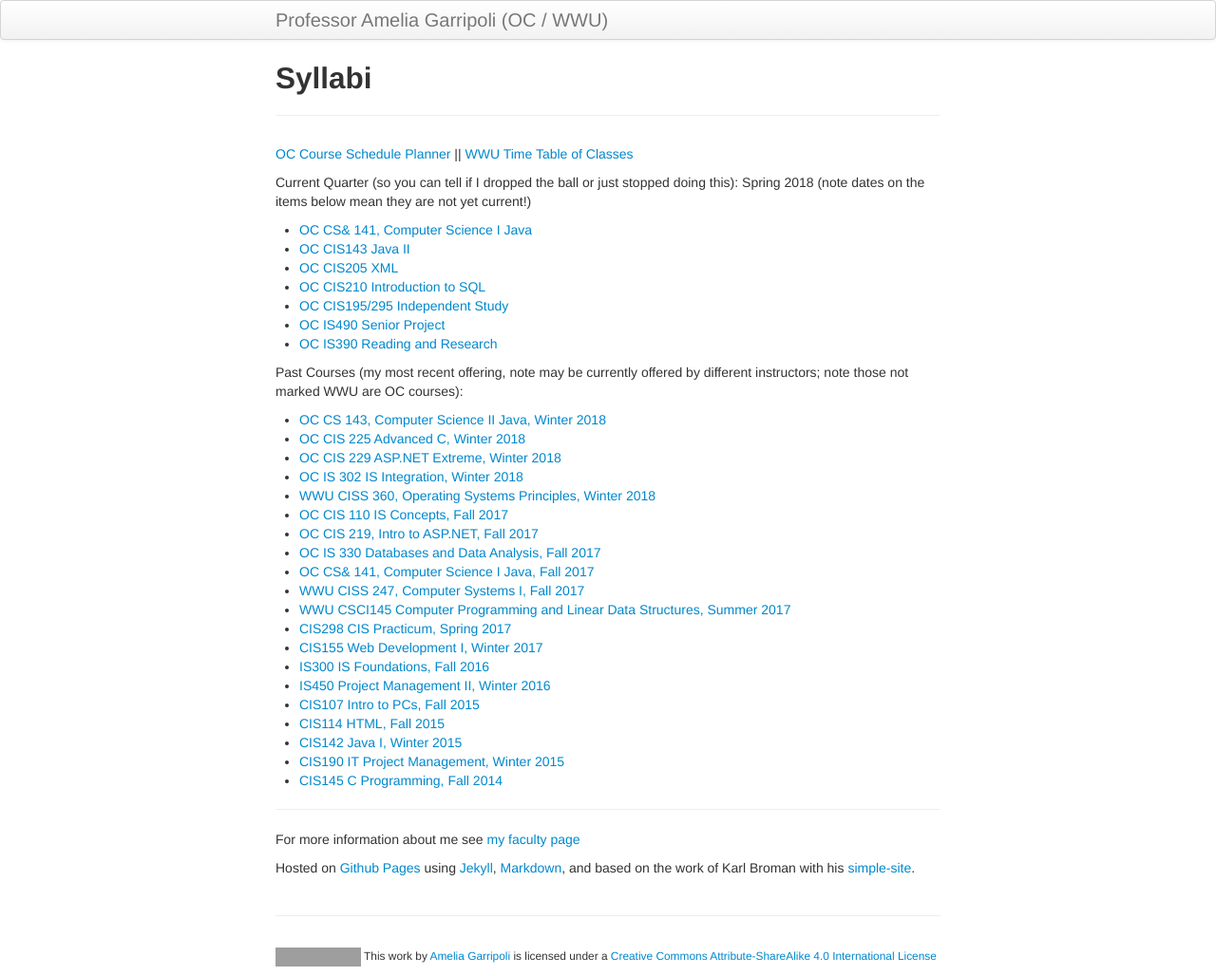
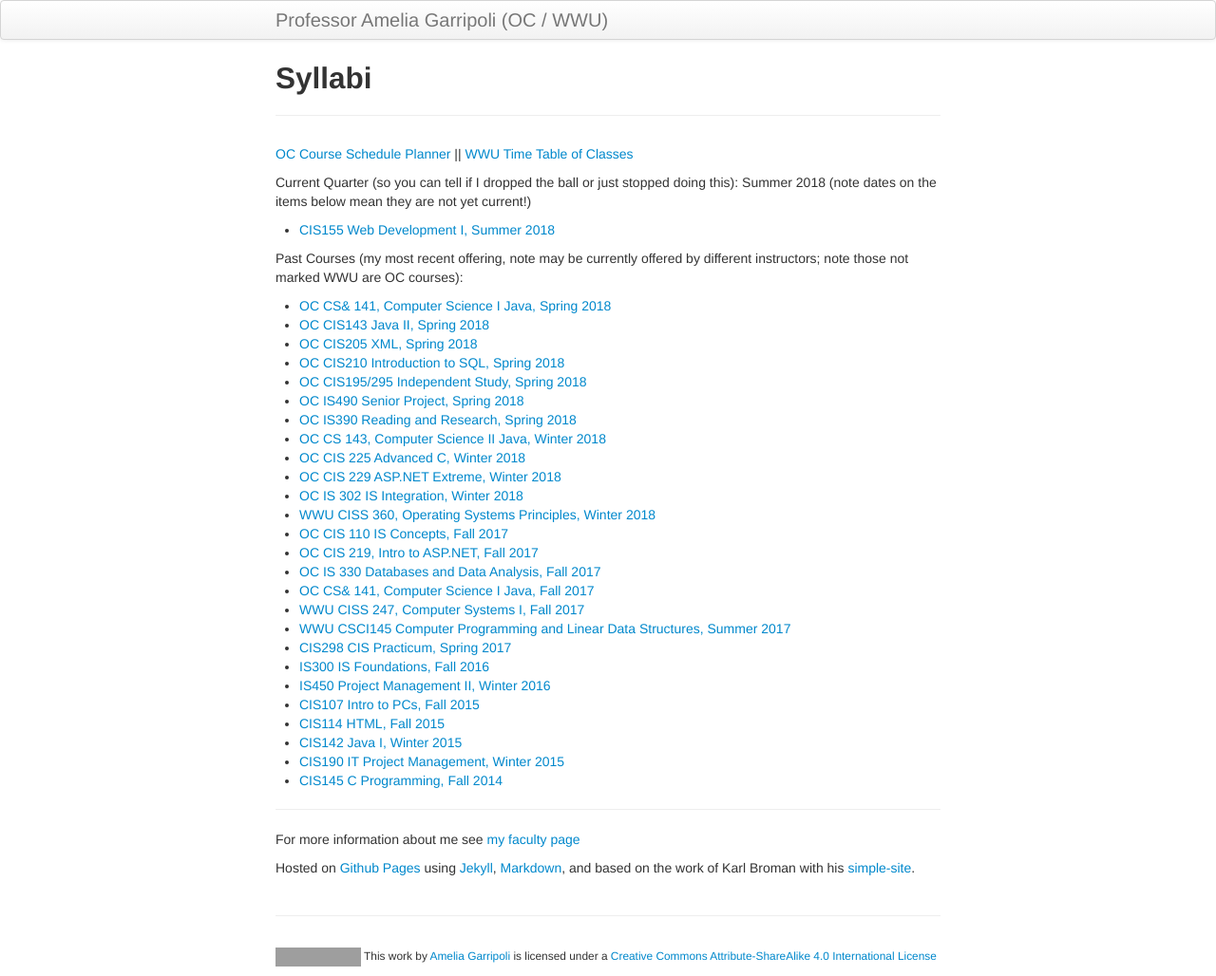
Before and after one commit to argoc/syllabub, a Jekyll site: the page built from index.md, in a window 1280 px wide. Shown: the whole page at 95% size. Built offline with Jekyll 4.4.1, drawn with Linux system fonts in a browser that asks for light colours; grey boxes are pictures that could not be loaded.

Commit message:
index for sum18

```diff
--- a/index.md
+++ b/index.md
@@ -7,18 +7,19 @@ description: Capturing current syllabi (past revs in repo history)
 [OC Course Schedule Planner](https://apps.olympic.edu/classschedule/Default.aspx) ||
 [WWU Time Table of Classes](https://admin.wwu.edu/pls/wwis/wwskcfnd.TimeTable)
 
-Current Quarter (so you can tell if I dropped the ball or just stopped doing this): Spring 2018 (note dates on the items below mean they are not yet current!)
+Current Quarter (so you can tell if I dropped the ball or just stopped doing this): Summer 2018 (note dates on the items below mean they are not yet current!)
 
-- [OC CS& 141, Computer Science I Java](CS141.html)
-- [OC CIS143 Java II](CIS143.html)
-- [OC CIS205 XML](CIS205.html)
-- [OC CIS210 Introduction to SQL](CIS210.html)
-- [OC CIS195/295 Independent Study](CIS195295.html)
-- [OC IS490 Senior Project](IS490.html)
-- [OC IS390 Reading and Research](IS390.html)
+- [CIS155 Web Development I, Summer 2018](CIS155.html)
 
 Past Courses (my most recent offering, note may be currently offered by different instructors; note those not marked WWU are OC courses):
 
+- [OC CS& 141, Computer Science I Java, Spring 2018](CS141.html)
+- [OC CIS143 Java II, Spring 2018](CIS143.html)
+- [OC CIS205 XML, Spring 2018](CIS205.html)
+- [OC CIS210 Introduction to SQL, Spring 2018](CIS210.html)
+- [OC CIS195/295 Independent Study, Spring 2018](CIS195295.html)
+- [OC IS490 Senior Project, Spring 2018](IS490.html)
+- [OC IS390 Reading and Research, Spring 2018](IS390.html)
 - [OC CS 143, Computer Science II Java, Winter 2018](CS143.html)
 - [OC CIS 225 Advanced C, Winter 2018](CIS225.html)
 - [OC CIS 229 ASP.NET Extreme, Winter 2018](CIS229.html)
@@ -31,7 +32,6 @@ Past Courses (my most recent offering, note may be currently offered by differen
 - [WWU CISS 247, Computer Systems I, Fall 2017](CISS247.html)
 - [WWU CSCI145 Computer Programming and Linear Data Structures, Summer 2017](CSCI145.html)
 - [CIS298 CIS Practicum, Spring 2017](CIS298.html)
-- [CIS155 Web Development I, Winter 2017](CIS155.html)
 - [IS300 IS Foundations, Fall 2016](archive/2016_Fall_IS300_Item_2250_2251_syllabus_v0.pdf)
 - [IS450 Project Management II, Winter 2016](archive/2016_Winter_IS_450_Syllabus_Garripoli.pdf)
 - [CIS107 Intro to PCs, Fall 2015](archive/2015_Fall_CIS_107_Item_2152_Syllabus.html)
```
